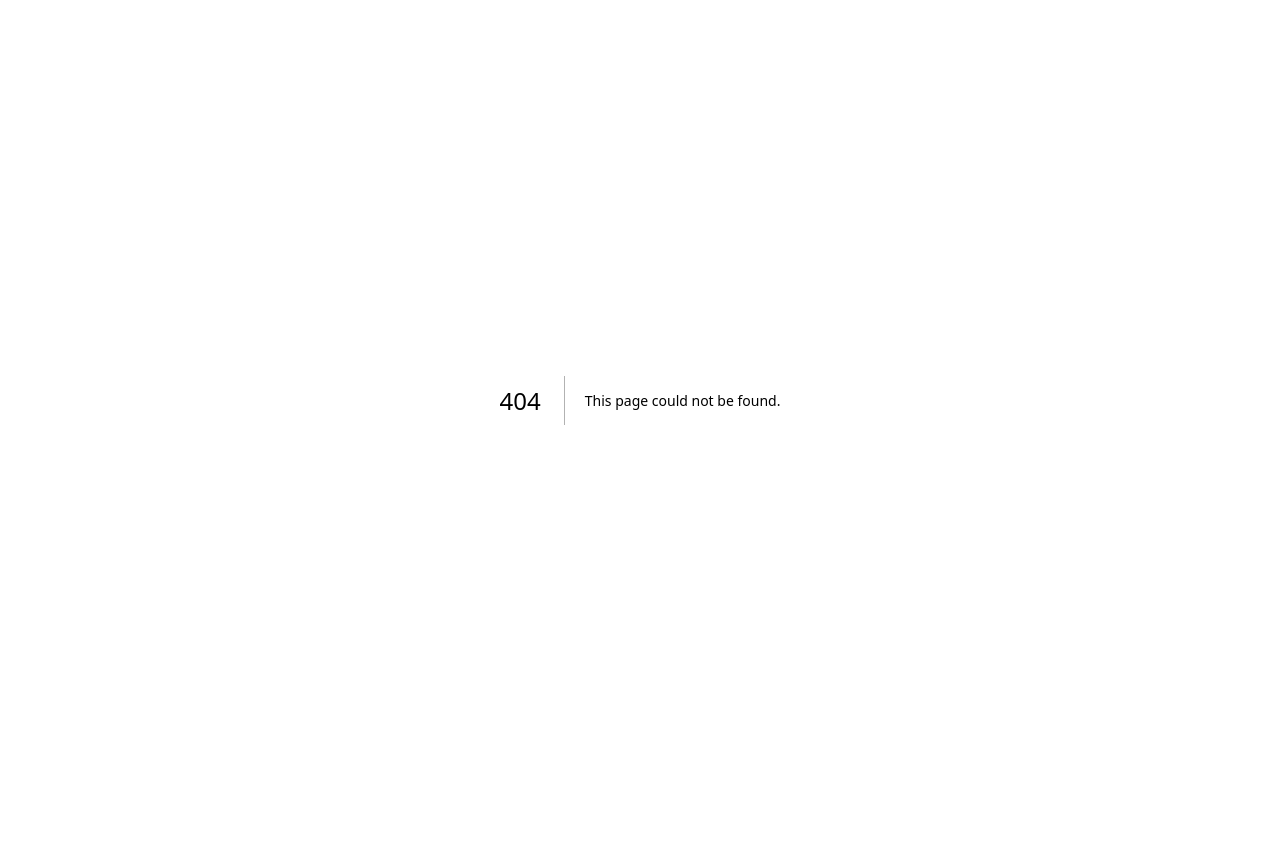
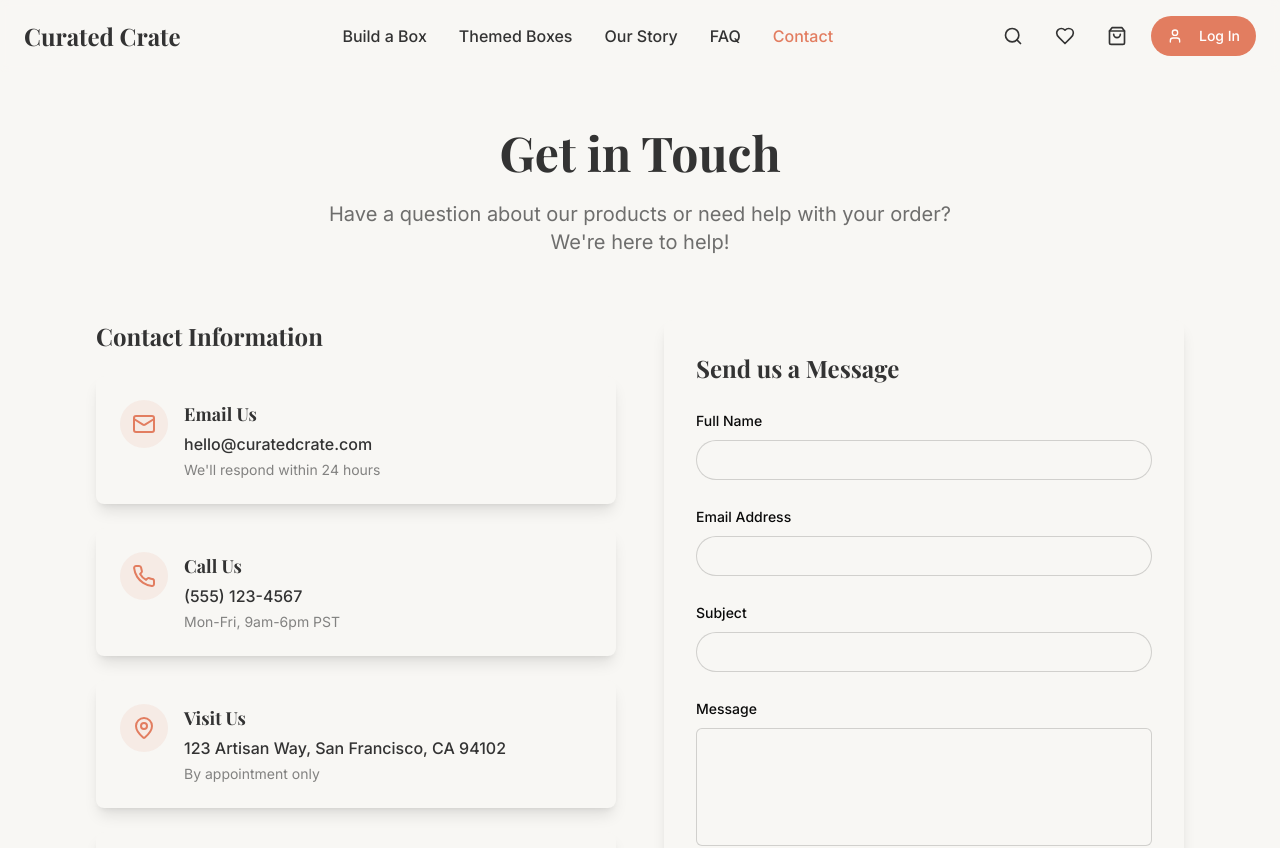
Before and after one commit to Dev-kaif/Curated-Crate, a Next.js app: page /contact in a window 1280 px wide. Before the commit this address had no page. Shown: the top 848 px of the page. Before the commit the page ends 800 px from the top, so only its background shows below. Built offline with nearby package versions, Linux system fonts and the light colour scheme; a web font is replaced by a local one.

Commit message:
added contact page

```diff
--- /dev/null
+++ b/app/contact/page.tsx
@@ -0,0 +1,181 @@
+"use client"
+
+import type React from "react"
+import { motion } from "framer-motion"
+import { useState } from "react"
+import { Mail, Phone, MapPin, Clock } from "lucide-react"
+import { Card, CardContent } from "@/components/ui/card"
+import { Button } from "@/components/ui/button"
+import { Input } from "@/components/ui/input"
+import { Label } from "@/components/ui/label"
+import { Textarea } from "@/components/ui/textarea"
+import { PageLayout } from "@/components/Layout/page-layout"
+
+export default function ContactPage() {
+  const [formData, setFormData] = useState({
+    name: "",
+    email: "",
+    subject: "",
+    message: "",
+  })
+
+  const handleSubmit = (e: React.FormEvent) => {
+    e.preventDefault()
+    // Handle form submission
+    console.log("Contact form submitted:", formData)
+  }
+
+  const contactInfo = [
+    {
+      icon: Mail,
+      title: "Email Us",
+      content: "hello@curatedcrate.com",
+      description: "We'll respond within 24 hours",
+    },
+    {
+      icon: Phone,
+      title: "Call Us",
+      content: "(555) 123-4567",
+      description: "Mon-Fri, 9am-6pm PST",
+    },
+    {
+      icon: MapPin,
+      title: "Visit Us",
+      content: "123 Artisan Way, San Francisco, CA 94102",
+      description: "By appointment only",
+    },
+    {
+      icon: Clock,
+      title: "Business Hours",
+      content: "Monday - Friday: 9am - 6pm PST",
+      description: "Closed weekends and holidays",
+    },
+  ]
+
+  return (
+    <PageLayout>
+      <div className="py-12 px-6">
+        <div className="container mx-auto max-w-6xl">
+          {/* Header */}
+          <motion.div
+            initial={{ opacity: 0, y: 30 }}
+            animate={{ opacity: 1, y: 0 }}
+            transition={{ duration: 0.8 }}
+            className="text-center mb-16"
+          >
+            <h1 className="text-4xl lg:text-5xl font-serif font-bold text-foreground mb-6">Get in Touch</h1>
+            <p className="text-xl text-foreground/70 max-w-2xl mx-auto">
+              Have a question about our products or need help with your order? We're here to help!
+            </p>
+          </motion.div>
+
+          <div className="grid lg:grid-cols-2 gap-12">
+            {/* Contact Information */}
+            <motion.div
+              initial={{ opacity: 0, x: -30 }}
+              animate={{ opacity: 1, x: 0 }}
+              transition={{ duration: 0.8, delay: 0.2 }}
+              className="space-y-8"
+            >
+              <div>
+                <h2 className="text-2xl font-serif font-bold text-foreground mb-6">Contact Information</h2>
+                <div className="space-y-6">
+                  {contactInfo.map((info, index) => (
+                    <motion.div
+                      key={index}
+                      initial={{ opacity: 0, y: 20 }}
+                      animate={{ opacity: 1, y: 0 }}
+                      transition={{ duration: 0.6, delay: 0.3 + index * 0.1 }}
+                    >
+                      <Card className="bg-background border-0 shadow-lg">
+                        <CardContent className="p-6">
+                          <div className="flex items-start space-x-4">
+                            <div className="w-12 h-12 bg-primary/10 rounded-full flex items-center justify-center flex-shrink-0">
+                              <info.icon className="w-6 h-6 text-primary" />
+                            </div>
+                            <div>
+                              <h3 className="font-serif font-bold text-lg text-foreground mb-1">{info.title}</h3>
+                              <p className="text-foreground font-medium mb-1">{info.content}</p>
+                              <p className="text-foreground/60 text-sm">{info.description}</p>
+                            </div>
+                          </div>
+                        </CardContent>
+                      </Card>
+                    </motion.div>
+                  ))}
+                </div>
+              </div>
+            </motion.div>
+
+            {/* Contact Form */}
+            <motion.div
+              initial={{ opacity: 0, x: 30 }}
+              animate={{ opacity: 1, x: 0 }}
+              transition={{ duration: 0.8, delay: 0.4 }}
+            >
+              <Card className="bg-background border-0 shadow-lg">
+                <CardContent className="p-8">
+                  <h2 className="text-2xl font-serif font-bold text-foreground mb-6">Send us a Message</h2>
+                  <form onSubmit={handleSubmit} className="space-y-6">
+                    <div className="space-y-2">
+                      <Label htmlFor="name">Full Name</Label>
+                      <Input
+                        id="name"
+                        value={formData.name}
+                        onChange={(e) => setFormData({ ...formData, name: e.target.value })}
+                        className="rounded-full border-foreground/20 focus:border-primary"
+                        required
+                      />
+                    </div>
+
+                    <div className="space-y-2">
+                      <Label htmlFor="email">Email Address</Label>
+                      <Input
+                        id="email"
+                        type="email"
+                        value={formData.email}
+                        onChange={(e) => setFormData({ ...formData, email: e.target.value })}
+                        className="rounded-full border-foreground/20 focus:border-primary"
+                        required
+                      />
+                    </div>
+
+                    <div className="space-y-2">
+                      <Label htmlFor="subject">Subject</Label>
+                      <Input
+                        id="subject"
+                        value={formData.subject}
+                        onChange={(e) => setFormData({ ...formData, subject: e.target.value })}
+                        className="rounded-full border-foreground/20 focus:border-primary"
+                        required
+                      />
+                    </div>
+
+                    <div className="space-y-2">
+                      <Label htmlFor="message">Message</Label>
+                      <Textarea
+                        id="message"
+                        rows={5}
+                        value={formData.message}
+                        onChange={(e) => setFormData({ ...formData, message: e.target.value })}
+                        className="border-foreground/20 focus:border-primary resize-none"
+                        required
+                      />
+                    </div>
+
+                    <Button
+                      type="submit"
+                      className="w-full bg-primary hover:bg-primary/90 text-primary-foreground py-3 text-lg font-medium rounded-full"
+                    >
+                      Send Message
+                    </Button>
+                  </form>
+                </CardContent>
+              </Card>
+            </motion.div>
+          </div>
+        </div>
+      </div>
+    </PageLayout>
+  )
+}
```
